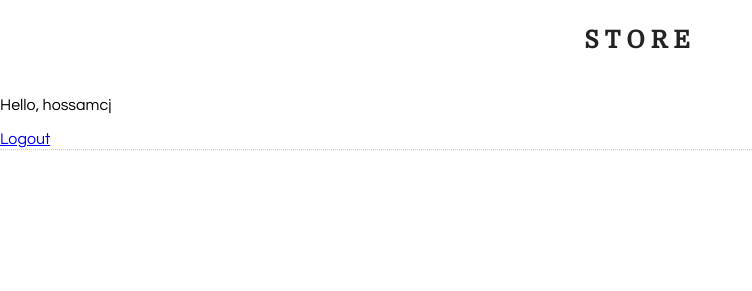
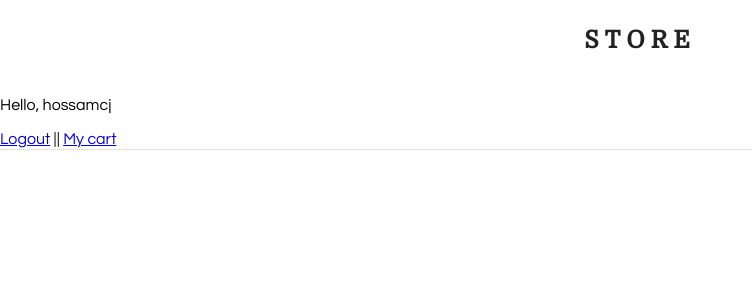
Before and after one commit to HossamCj/allen-web-sotre, a Django app: page /products/6 in a window 1280 px wide. Shown: the top 291 px of the page, without its empty margins (0-752 px from the left). Run offline with Django 3.2, Linux system fonts and the light colour scheme; a user stored in the database is signed in; data comes from the database, SQL or seed files in the repository; some libraries are stand-ins or nearby versions.

Commit message:
Adding Add cart to the templates and Edit Base.html

```diff
--- a/templates/base.html
+++ b/templates/base.html
@@ -18,7 +18,8 @@
 
                 {% if user.is_authenticated %}
                     <p>Hello, {{ user.username }}</p>
-                    <a href="{% url 'logout' %}">Logout</a>
+                    <a href="{% url 'logout' %}">Logout</a> ||
+                    <a href="{% url 'cart' %}">My cart</a>
                 {% else %}
                     <a href="{% url 'login' %}">Login</a> |
                     <a href="{% url 'signup' %}">Sign up</a>
--- a/templates/products/product-details.html
+++ b/templates/products/product-details.html
@@ -14,6 +14,7 @@
             <p class="product-desc">
                 {{product.description}}
             </p>
+            <a href="{% url 'add_to_cart' product_id=product.id %}">Add product</a>
         </div>
     </section>
     <div>
```
